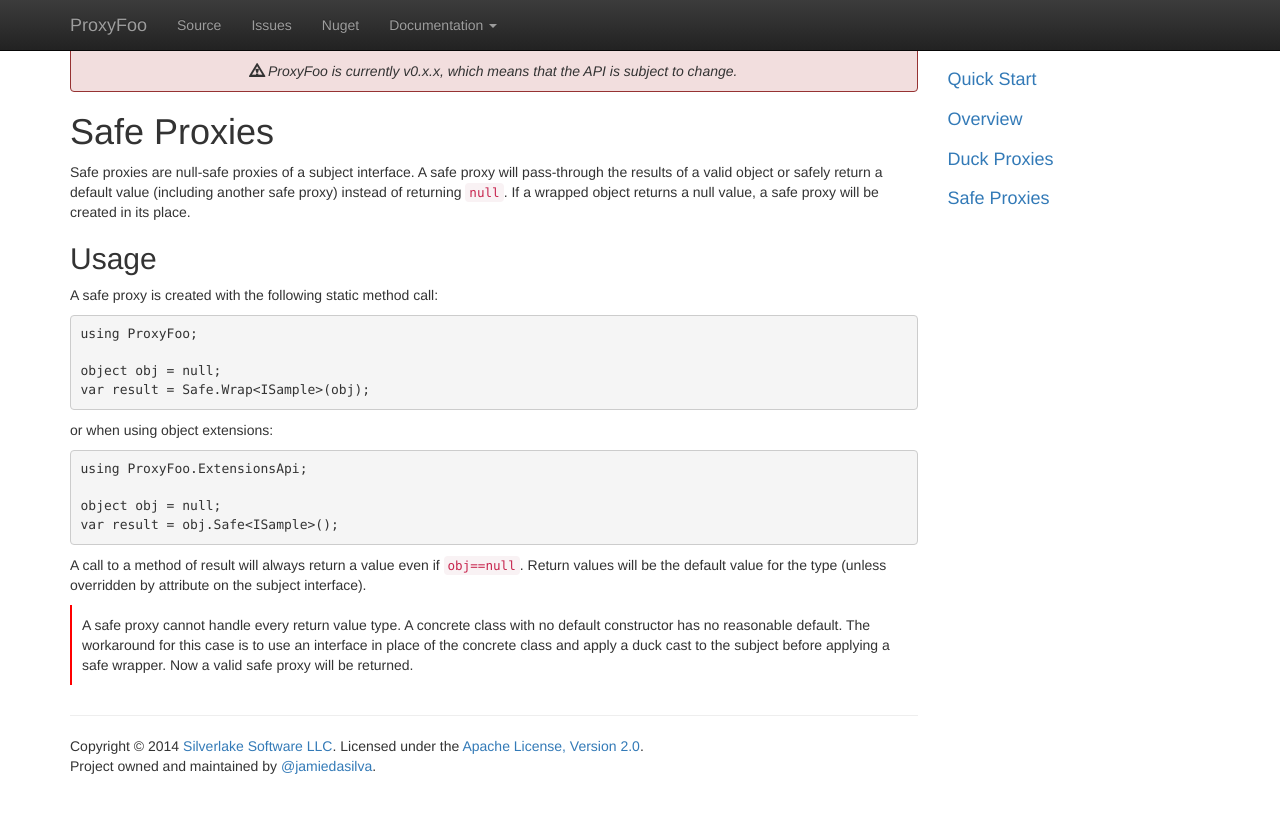
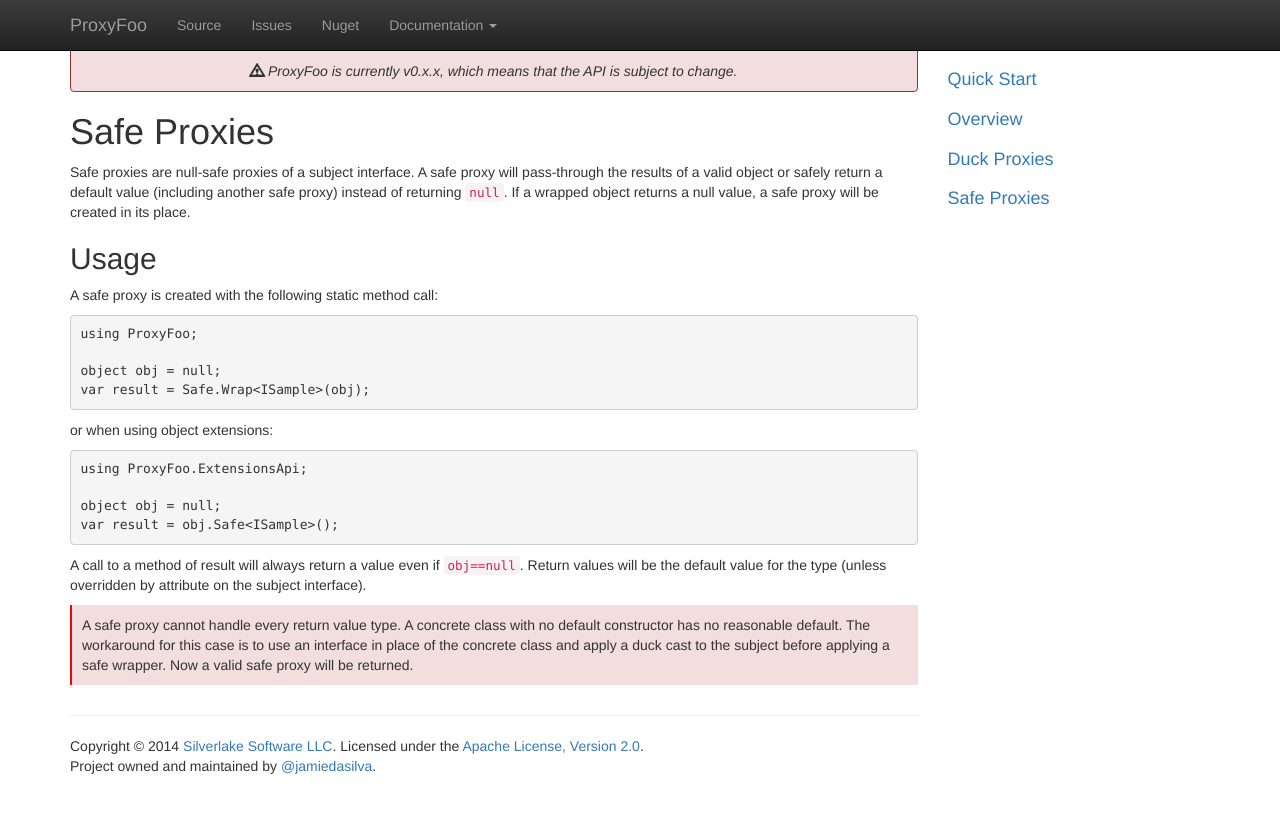
Before and after one commit to ProxyFoo/ProxyFoo.github.io, a Jekyll site: the page built from docs/safeproxies/index.md, in a window 1280 px wide. Shown: the top 813 px of the page. Built offline with Jekyll 4.4.1, drawn with Linux system fonts in a browser that asks for light colours; nearby versions of some CDN libraries; Markdown is read by kramdown in place of the engine named in the settings.

Commit message:
Fix danger highlight on safe proxy page

```diff
--- a/docs/safeproxies/index.md
+++ b/docs/safeproxies/index.md
@@ -27,6 +27,6 @@
 
 A call to a method of result will always return a value even if ``obj==null``.  Return values will be the default value for the type (unless overridden by attribute on the subject interface).
 
-<div class="aside nt-danger">
+<div class="aside nt-danger bg-danger">
 A safe proxy cannot handle every return value type. A concrete class with no default constructor has no reasonable default.  The workaround for this case is to use an interface in place of the concrete class and apply a duck cast to the subject before applying a safe wrapper.  Now a valid safe proxy will be returned.
 </div>
```
